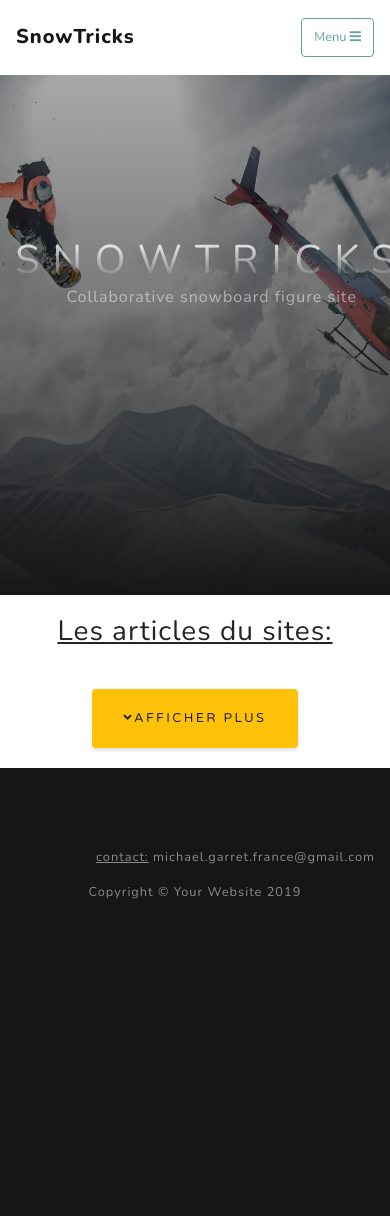
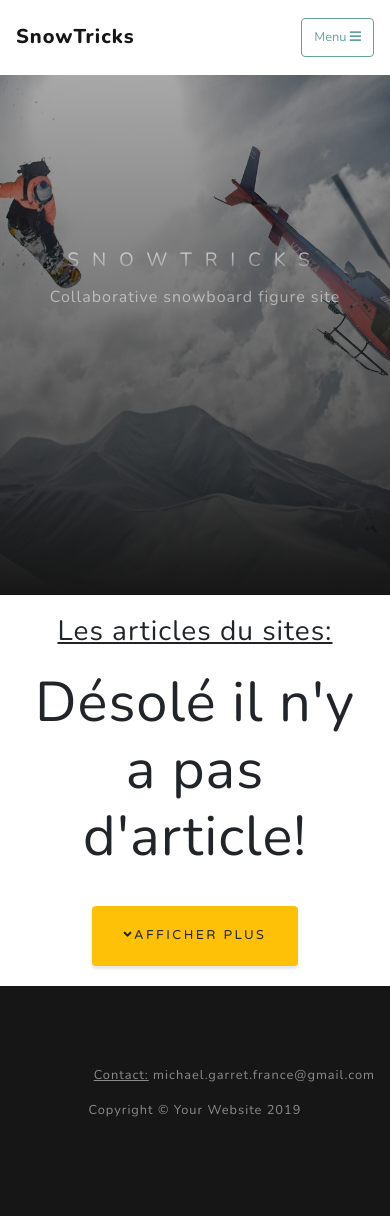
Before and after one commit to michaelgtfr/SnowTricks, a Symfony app: template templates/article/homepage.html.twig in a window 390 px wide; the page is wider, and only the part inside the window is pictured. Before the commit the page ends 899 px from the top of that part, so only its background shows below. Run offline with Twig, Linux system fonts and the light colour scheme; the template is opened without the code that fills it, so the values that code supplies are empty; some libraries are stand-ins or nearby versions.

Commit message:
modification in the homepage.html.twig file

```diff
--- a/public/css/base.css
+++ b/public/css/base.css
@@ -191,3 +191,11 @@ footer span
 {
   text-decoration: underline;
 }
+
+@media all and (max-width: 540px)
+{
+  .header_sentence h1
+  {
+    font-size: 1.2em;
+  }
+}
--- a/templates/article/homepage.html.twig
+++ b/templates/article/homepage.html.twig
@@ -15,6 +15,9 @@
                 </div>
 
                 <!--item representation block-->
+                {% if items[0] is not defined %}
+                    <p class="col-md-12 text-center display-4">Désolé il n'y a pas d'article!</p>
+                {% endif %}
                 <div class="items row">
                     {% for item in items %}
                         <div class="blockItem card-deck col-lg-3 col-xs-12">
--- a/templates/base.html.twig
+++ b/templates/base.html.twig
@@ -76,7 +76,7 @@
     <!-- Header -->
     <header class="masthead">
         <div class="container d-flex h-100 align-items-center">
-            <div class="mx-auto text-center">
+            <div class="header_sentence mx-auto text-center">
                 <h1 class="mx-auto my-0 text-uppercase">SnowTricks</h1>
                 <h2 class="text-white-50 mx-auto mt-2 mb-5">Collaborative snowboard figure site</h2>
             </div>
@@ -108,7 +108,7 @@
     <!-- Footer -->
     <footer class="bg-black small text-center text-white-50">
         <div class="container">
-            <p class="text-right"><span>contact:</span> michael.garret.france@gmail.com</p>
+            <p class="text-right"><span>Contact:</span> michael.garret.france@gmail.com</p>
             <p>Copyright &copy; Your Website 2019</p>
         </div>
     </footer>
```
